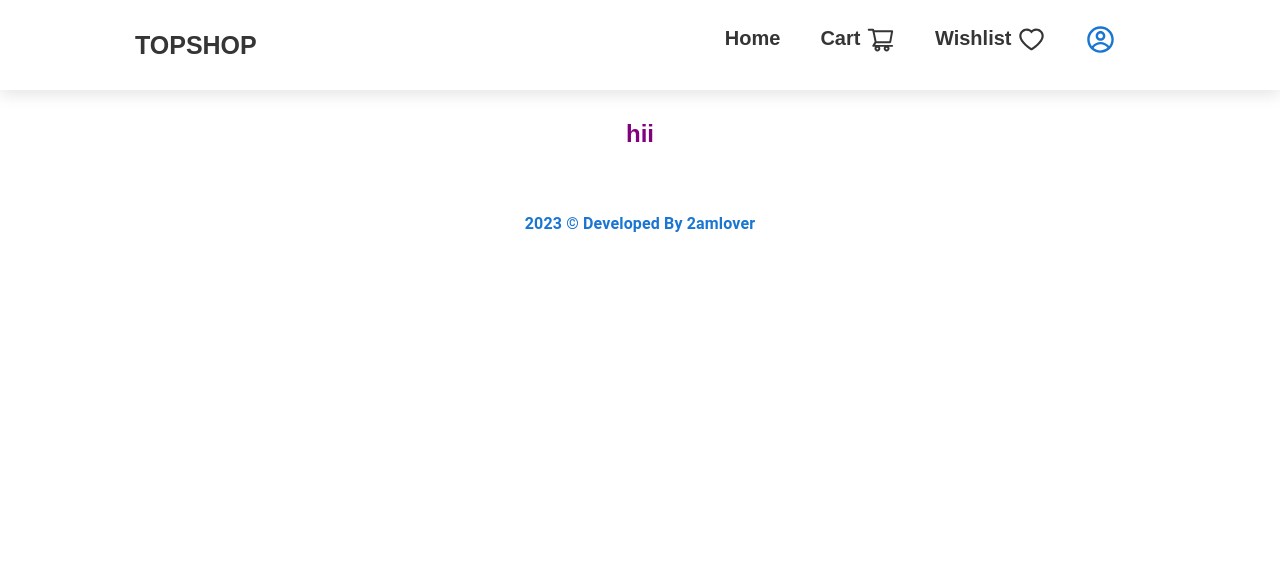
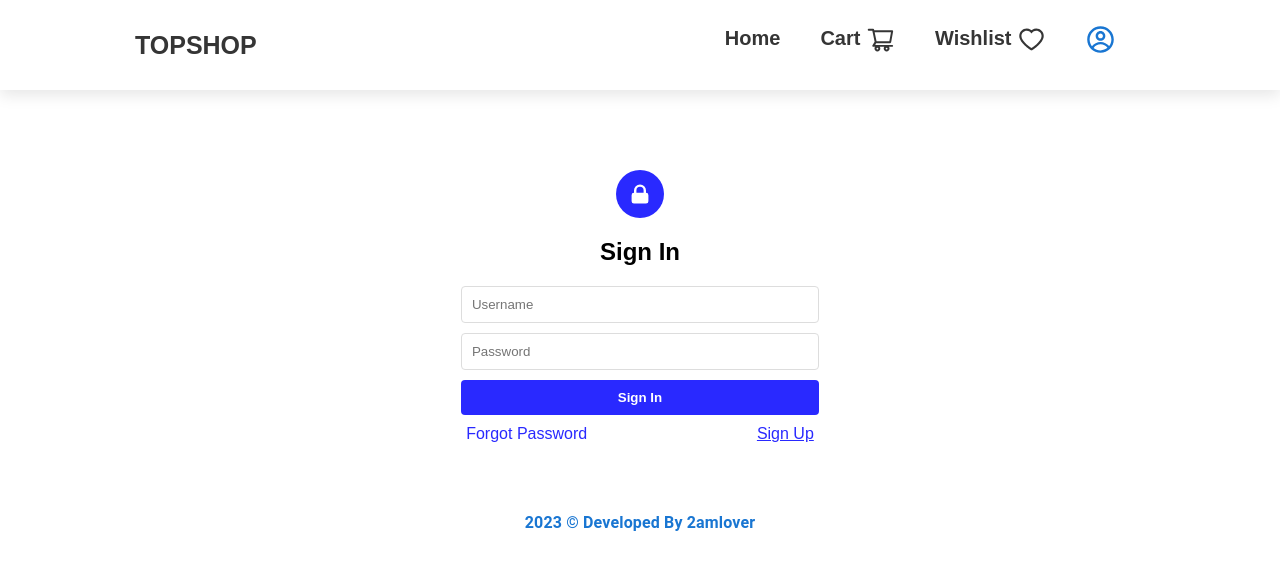
Before and after one commit to 2amlover/shopit, a React (Create React App) app: page /login in a window 1280 px wide. Shown: the top 570 px of the page. Built offline with nearby package versions, Linux system fonts and the light colour scheme.

Commit message:
Created login page

```diff
--- a/package.json
+++ b/package.json
@@ -5,6 +5,9 @@
   "dependencies": {
     "@emotion/react": "^11.10.5",
     "@emotion/styled": "^11.10.5",
+    "@fortawesome/fontawesome-svg-core": "^6.4.0",
+    "@fortawesome/free-solid-svg-icons": "^6.4.0",
+    "@fortawesome/react-fontawesome": "^0.2.0",
     "@mui/material": "^5.11.0",
     "@mui/styled-engine-sc": "^5.11.0",
     "@testing-library/jest-dom": "^5.16.5",
@@ -19,7 +22,7 @@
     "react-responsive-carousel": "^3.2.23",
     "react-router-dom": "^6.5.0",
     "react-scripts": "5.0.1",
-    "react-toastify": "^9.1.1",
+    "react-toastify": "^9.1.3",
     "recharts": "^2.5.0",
     "styled-components": "^5.3.6",
     "web-vitals": "^2.1.4"
--- a/src/Auth/Login/Login.jsx
+++ b/src/Auth/Login/Login.jsx
@@ -1,16 +1,137 @@
-import './login.css'
-import React from 'react'
-import CopyRight from '../../Components/CopyRight/CopyRight'
+import React, { useState } from 'react';
+import './login.css';
+import { HiLockClosed } from 'react-icons/hi';
+import CopyRight from '../../Components/CopyRight/CopyRight';
+import { toast } from 'react-toastify';
+import 'react-toastify/dist/ReactToastify.css';
+
 const Login = () => {
+  const [activeForm, setActiveForm] = useState('signin');
+  const [signInData, setSignInData] = useState({
+    username: '',
+    password: ''
+  });
+  const [signUpData, setSignUpData] = useState({
+    fullName: '',
+    email: '',
+    password: ''
+  });
+
+  const handleSignInChange = (e) => {
+    const { name, value } = e.target;
+    setSignInData((prevData) => ({ ...prevData, [name]: value }));
+  };
+
+  const handleSignUpChange = (e) => {
+    const { name, value } = e.target;
+    setSignUpData((prevData) => ({ ...prevData, [name]: value }));
+  };
+
+  const handleSignInSubmit = (e) => {
+    e.preventDefault();
+    if (signInData.username.trim() !== '' && signInData.password.trim() !== '') {
+      // Perform sign in logic
+      // Replace the console.log with your actual sign in implementation
+      toast.success('Sign In successful', { toastId: 'signin-toast' });
+    } else {
+      toast.error('Please enter username and password');
+    }
+  };
+
+  const handleSignUpSubmit = (e) => {
+    e.preventDefault();
+    if (
+      signUpData.fullName.trim() !== '' &&
+      signUpData.email.trim() !== '' &&
+      signUpData.password.trim() !== ''
+    ) {
+      // Perform sign up logic
+      // Replace the console.log with your actual sign up implementation
+      toast.success('Sign Up successful', { toastId: 'signup-toast' });
+    } else {
+      toast.error('Please fill all the fields');
+    }
+  };
+
+  const handleFlip = () => {
+    setActiveForm(activeForm === 'signin' ? 'signup' : 'signin');
+  };
+
   return (
+    <div className="login-container">
+      {activeForm === 'signin' && (
+        <div className="login">
+          <div className="lock-icon">
+            <HiLockClosed />
+          </div>
+          <h2>Sign In</h2>
+          <form onSubmit={handleSignInSubmit}>
+            {/* Sign-in form fields */}
+            <input
+              type="text"
+              placeholder="Username"
+              name="username"
+              value={signInData.username}
+              onChange={handleSignInChange}
+            />
+            <input
+              type="password"
+              placeholder="Password"
+              name="password"
+              value={signInData.password}
+              onChange={handleSignInChange}
+            />
+            <button type="submit">Sign In</button>
+            <div className="form-footer">
+              <div className="forgot-password">
+                <a href="">Forgot Password</a>
+              </div>
+              <p className="flip-button" onClick={handleFlip}>
+                Sign Up
+              </p>
+            </div>
+          </form>
+        </div>
+      )}
+      {activeForm === 'signup' && (
+        <div className="signup">
+           <div className="lock-icon">
+            <HiLockClosed />
+          </div>
+          <h2>Sign Up</h2>
+          <form onSubmit={handleSignUpSubmit}>
+            {/* Sign-up form fields */}
+            <input
+              type="text"
+              placeholder="Full Name"
+              name="fullName"
+              value={signUpData.fullName}
+              onChange={handleSignUpChange}
+            />
+            <input
+              type="email"
+              placeholder="Email"
+              name="email"
+              value={signUpData.email}
+              onChange={handleSignUpChange}
+            />
+            <input
+              type="password"
+              placeholder="Password"
+              name="password"
+              value={signUpData.password}
+              onChange={handleSignUpChange}
+            />
+            <button type="submit">Sign Up</button>
+              <p className="flip-button" onClick={handleFlip}>
+                Sign In
+              </p>
+          </form>
+        </div>
+      )}
+      <CopyRight sx={{ mt: 1, mb: 4 }} />
+    </div>
+  );
+};
 
-       <div className="hii">
-        <h2>hii</h2>
-        <CopyRight sx={{ mt: 8, mb: 4 }} />
-       </div>
-
-
-  )
-}
-
-export default Login
+export default Login;
--- a/src/Auth/Login/login.css
+++ b/src/Auth/Login/login.css
@@ -1,4 +1,4 @@
-.container {
+/* .container {
     margin-top: 100px;
     height: 500px;
     border: 2px solid black;
@@ -13,4 +13,113 @@
     border: 2px solid black;
     padding: 10px;
     gap: 10px;
+} */
+
+.login-container {
+    display: flex;
+    flex-direction: column;
+    align-items: center;
+  }
+
+  .login {
+    display: flex;
+    flex-direction: column;
+    align-items: center;
+    width: 300px;
+    padding: 50px;
+
+    /* background-color: #f2f2f2;
+    box-shadow: 0 2px 4px rgba(0, 0, 0, 0.1); */
+  }
+
+  .signup {
+    display: none;
+    flex-direction: column;
+    align-items: center;
+    width: 300px;
+    padding: 50px;
+    /* background-color: #f2f2f2;
+    box-shadow: 0 2px 4px rgba(0, 0, 0, 0.1); */
+  }
+
+  .login-container .signup {
+    display: flex;
+  }
+
+  .login h2,
+  .signup h2 {
+    margin-bottom: 20px;
+    font-size: 24px;
+    font-weight: bold;
+  }
+
+  .login form,
+  .signup form {
+    display: flex;
+    flex-direction: column;
+    align-items: center;
+  }
+
+  .login input,
+  .signup input {
+    width: 180%;
+    padding: 10px;
+    margin-bottom: 10px;
+    border: 1px solid #ddd;
+    border-radius: 4px;
+
+  }
+
+  .login button,
+  .signup button {
+    width: 180%;
+    padding: 10px;
+    background-color:rgb(41, 41, 255);
+    color: #fff;
+    font-weight: bold;
+    border: none;
+    border-radius: 4px;
+    cursor: pointer;
+  }
+
+  .login .flip-button,
+  .signup .flip-button {
+    margin-top: 10px;
+    color: rgb(41, 41, 255);
+    text-decoration: underline;
+    cursor: pointer;
+  }
+
+  .form-footer {
+  display: flex;
+  justify-content: space-around;
+  width: 260%;
+  margin-bottom: 10px;
+
 }
+.forgot-password {
+  text-align: left;
+  margin-top: 10px;
+}
+.forgot-password a {
+    color: rgb(41, 41, 255);
+}
+.flip-button {
+  text-align: right;
+}
+
+.lock-icon {
+    display: flex;
+    align-items: center;
+    justify-content: center;
+    width: 48px;
+    height: 48px;
+    background-color: rgb(41, 41, 255);
+    border-radius: 50%;
+    margin-bottom: 20px;
+  }
+
+  .lock-icon svg {
+    font-size: 24px;
+    color: white;
+  }
```
Also changed, not shown: 1 other file (tests, documents, lock files or other folders).
